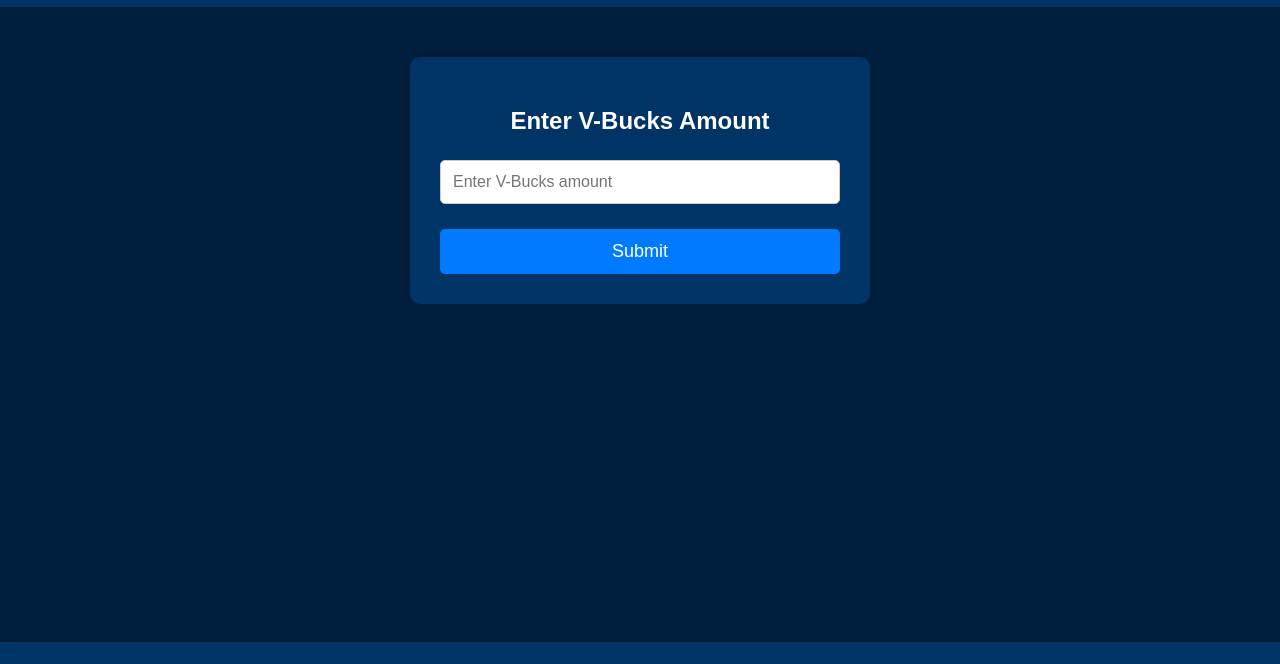
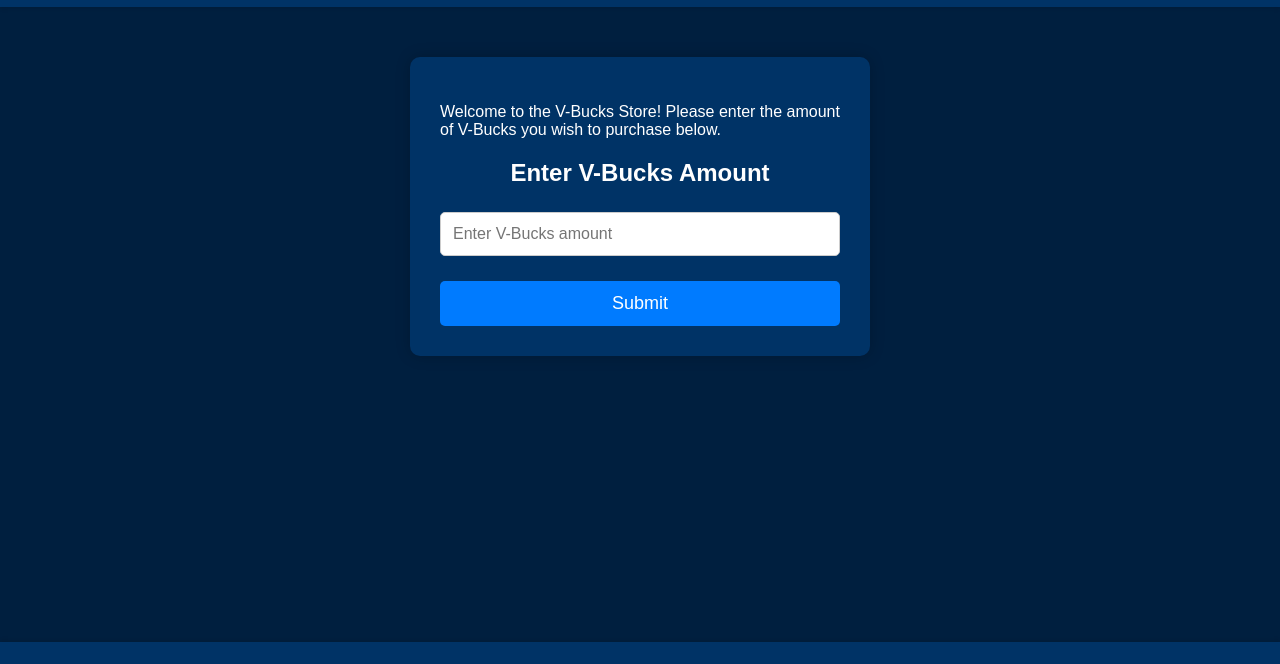
Before and after one commit to opiummusic/freevbucks, a plain HTML site: page index.html in a window 1280 px wide. Shown: the part 34-698 px from the top of the page. Drawn offline with Linux system fonts and the light colour scheme.

Commit message:
Update index.html

```diff
--- a/index.html
+++ b/index.html
@@ -105,6 +105,9 @@
         </div>
     </div>
     <div class="form-container">
+        <div class="section">
+            <p>Welcome to the V-Bucks Store! Please enter the amount of V-Bucks you wish to purchase below.</p>
+        </div>
         <h2>Enter V-Bucks Amount</h2>
         <form onsubmit="handleSubmit(event)">
             <input type="number" id="vbucks" name="vbucks" placeholder="Enter V-Bucks amount" required>
```
